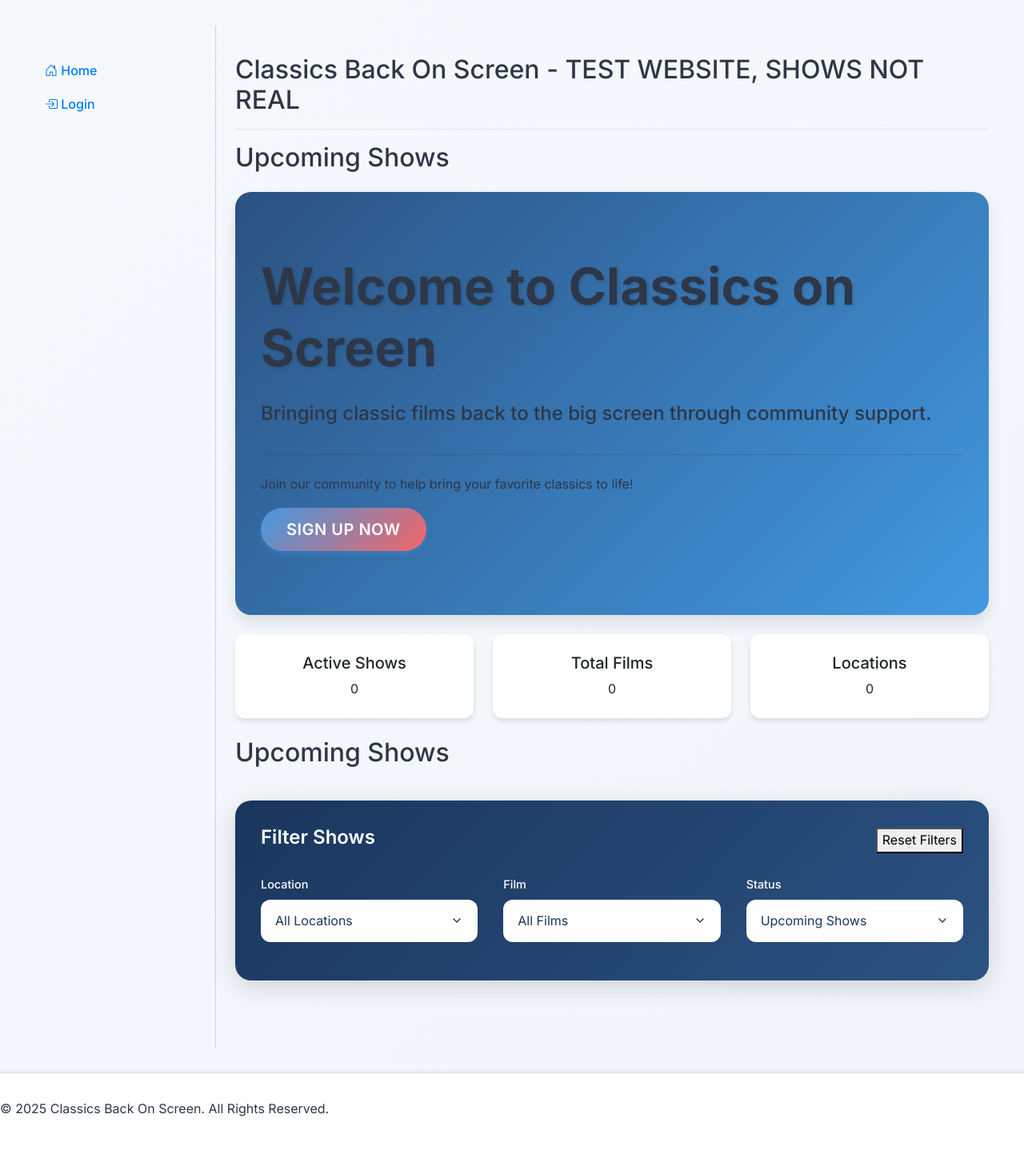
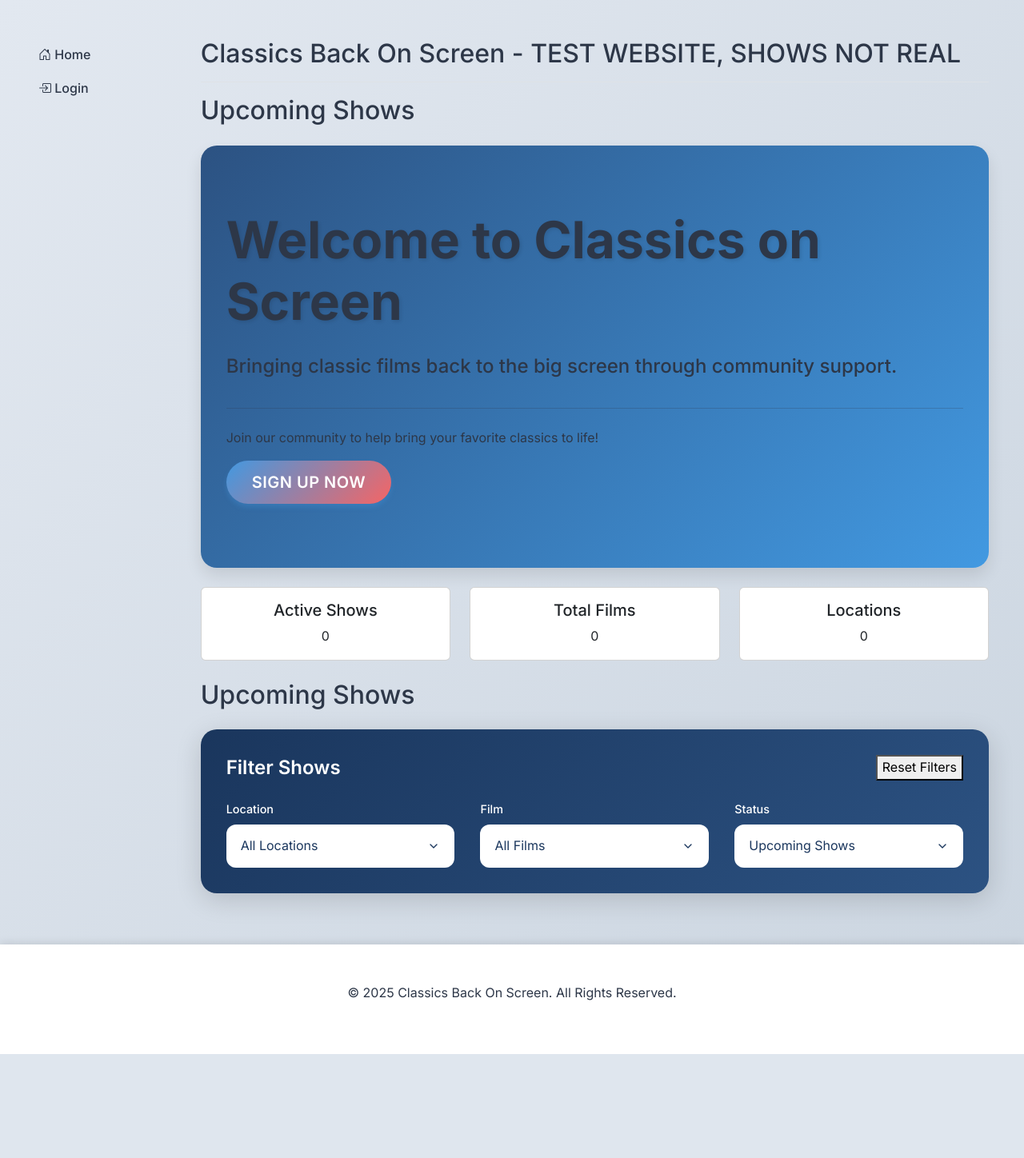
Before and after one commit to betterlucky/ClassicsOnScreen, a Django app: page / in a window 1280 px wide. Shown: the whole page at 80% size. After the commit the page ends 1318 px from the top, so only its background shows below. Run offline with Django 4.2, Linux system fonts and the light colour scheme; data that the repository does not hold is empty.

Commit message:
style update

```diff
--- a/blog/static/css/styles.css
+++ b/blog/static/css/styles.css
@@ -12,15 +12,46 @@
     --transition: all 0.3s cubic-bezier(0.4, 0, 0.2, 1);
 }
 
-/* Base styles */
 body {
-    background: linear-gradient(135deg, #f6f9fc 0%, #f1f5f9 100%);
+    background: linear-gradient(135deg, #e2e8f0 0%, #cbd5e0 100%);  /* Darker gray gradient */
     font-family: 'Inter', system-ui, -apple-system, sans-serif;
     line-height: 1.6;
     color: var(--text-color);
+    min-height: 100vh;
+    display: flex;
+    flex-direction: column;
 }
 
-/* Hero Section Enhancement */
+/* 2. Layout Components */
+
+/* Navigation */
+.navbar {
+    background: rgba(255, 255, 255, 0.9);
+    backdrop-filter: blur(10px);
+    box-shadow: 0 2px 10px rgba(0, 0, 0, 0.1);
+}
+
+.navbar-brand {
+    font-size: 1.5rem;
+    font-weight: 800;
+    background: linear-gradient(135deg, var(--primary-color), var(--secondary-color));
+    -webkit-background-clip: text;
+    background-clip: text;
+    -webkit-text-fill-color: transparent;
+    color: transparent;
+}
+
+.nav-link {
+    font-weight: 500;
+    color: var(--text-color);
+    transition: var(--transition);
+}
+
+.nav-link:hover {
+    color: var(--secondary-color);
+}
+
+/* Hero Section */
 .jumbotron {
     background: linear-gradient(135deg, var(--gradient-start), var(--gradient-end));
     padding: 5rem 2rem;
@@ -55,7 +74,41 @@ body {
     margin-bottom: 2rem;
 }
 
-/* Stats Cards Enhancement */
+/* Footer */
+footer {
+    background: white;
+    padding: 3rem 0;
+    margin-top: auto;
+    box-shadow: 0 -2px 10px rgba(0, 0, 0, 0.1);
+    text-align: center;
+    width: 100%;
+}
+
+footer .container {
+    max-width: 1400px;
+    margin: 0 auto;
+    padding: 0 2rem;
+}
+
+footer .social-links {
+    display: flex;
+    justify-content: center;
+    gap: 2rem;
+}
+
+footer .social-links a {
+    color: var(--text-color);
+    margin: 0 1rem;
+    transition: var(--transition);
+}
+
+footer .social-links a:hover {
+    color: var(--secondary-color);
+}
+
+/* 3. Card Components */
+
+/* Stats Cards */
 .stats-card {
     background: white;
     border-radius: 16px;
@@ -320,12 +281,11 @@ body {
     border: none;
 }
 
-/* Horizontal layout using flexbox */
 .filter-grid {
     display: flex;
     flex-direction: row;
     gap: 2rem;
-    width: 100%; /* Ensure full width */
+    width: 100%;
 }
 
 .filter-item {
@@ -363,62 +323,11 @@ body {
     background: white;
 }
 
-.filter-select:hover {
-    border-color: rgba(255, 255, 255, 0.4);
-    background-color: rgba(255, 255, 255, 0.15);
-}
-
-.filter-select:focus {
-    outline: none;
-    border-color: var(--secondary-color);
-    box-shadow: 0 0 0 3px rgba(66, 153, 225, 0.3);
-}
-
-.active-filters {
-    display: flex;
-    flex-wrap: wrap;
-    gap: 0.5rem;
-    margin-top: 1rem;
-}
-
-/* Shows section spacing */
-.shows-grid {
-    margin-top: 1rem;
-    width: 100%;
-}
-
-/* Date headers */
-h3 {
-    margin: 1rem 0 1rem 0;
-    color: var(--text-color);
-    font-size: 1.5rem;
-    font-weight: 600;
-    border-bottom: 2px solid #edf2f7;
-    padding-bottom: 0.5rem;
-}
-
-/* Show Listings */
-.show-listings {
-    display: flex;
-    flex-direction: column;
-    gap: 1rem;
-    margin-top: 1rem;
-}
-
-/* Footer */
-footer {
-    background: white;
-    padding: 2rem 0;
-    margin-top: auto;
-    box-shadow: 0 -2px 4px rgba(0, 0, 0, 0.1);
-}
-
-/* Keep the existing filter tag styles */
 .filter-tag {
     background: rgba(255, 255, 255, 0.1);
     color: white;
     padding: 0.4rem 0.8rem;
-    border-radius: 20px; /* Keeping rounded corners */
+    border-radius: 20px;
     font-size: 0.9rem;
     display: inline-flex;
     align-items: center;
@@ -513,175 +464,25 @@ footer {
     animation: shimmer 2s infinite linear;
 }
 
-/* Footer Enhancement */
-footer {
-    background: white;
-    padding: 3rem 0;
-    margin-top: auto;
-    box-shadow: 0 -2px 10px rgba(0, 0, 0, 0.1);
+/* 7. Responsive Styles */
+@media (max-width: 992px) {
+    .filter-grid {
+        flex-direction: column;
+        gap: 1rem;
+    }
+
+    .filter-item {
+        width: 100%;
+    }
 }
 
-footer .social-links a {
-    color: var(--text-color);
-    margin: 0 1rem;
-    transition: var(--transition);
-}
-
-footer .social-links a:hover {
-    color: var(--secondary-color);
-}
-
-/* Main container */
-.container-fluid {
-    flex: 1;
-    max-width: 1400px;
-    margin: 0 auto;
-    padding: 2rem;
-}
-
-/* Sidebar */
-.sidebar {
-    background-color: transparent;
-    color: #343a40;
-    width: 250px;
-    padding: 20px;
-    box-sizing: border-box;
-    overflow-y: auto;
-    border-right: 1px solid #ced4da;
-}
-
-.sidebar .nav-link {
-    color: #007bff;
-}
-
-.sidebar .nav-link:hover {
-    background-color: rgba(226, 230, 234, 0.5);
-}
-
-.sidebar-button {
-    display: inline-block; /* Or use a more specific display value */
-    padding: 0.5rem 1rem;
-    border: 1px solid #007bff;
-    border-radius: 0.25rem;
-    color: #343a40;
-    text-decoration: none;
-}
-
-/* Content area */
-.content-wrapper {
-    flex: 1; /* Pushes the footer down when content grows */
-    display: flex;
-    flex-direction: column;
-    padding: 20px;
-    box-sizing: border-box;
-}
-
-.main-content {
-    background-color: #fefefe;
-    border-radius: 8px;
-    padding: 20px;
-    box-shadow: 0 4px 6px rgba(0, 0, 0, 0.1);
-}
-
-.main-header {
-    background-color: #007bff;
-    color: white;
-    padding: 10px 20px;
-    border-radius: 8px;
-    margin-bottom: 20px;
-}
-
-.page-title {
-    color: #007bff;
-}
-
-/* FAQ section */
-.faq-container {
-    margin: 20px 0;
-}
-
-.faq-section {
-    margin-bottom: 20px;
-}
-
-details {
-    margin-bottom: 10px;
-    box-shadow: none; /* Remove shadow */
-    border: none; /* Remove border */
-    padding: 0; /* Remove padding */
-    background-color: transparent; /* Remove background */
-}
-
-summary {
-    cursor: pointer;
-    font-weight: bold;
-    color: #007bff;
-}
-
-summary:hover {
-    text-decoration: underline;
-}
-
-details p {
-    margin: 10px 0 0;
-    color: #343a40;
-    font-style: italic; /* Italicize the FAQ answers */
-}
-
-details[open] {
-    background-color: transparent; /* Ensure no background when open */
-}
-
-/* Card Styles */
-.card {
-    background: white;
-    border-radius: 12px;
-    border: none;
-    box-shadow: var(--card-shadow);
-    transition: var(--transition);
-    overflow: hidden;
-}
-
-.card:hover {
-    transform: translateY(-5px);
-    box-shadow: 0 8px 15px rgba(0, 0, 0, 0.1);
-}
-
-.card-body {
-    padding: 1.5rem;
-}
-
-/* Navigation */
-.nav-link {
-    font-weight: 500;
-    color: var(--text-color);
-    transition: var(--transition);
-}
-
-.nav-link:hover {
-    color: var(--secondary-color);
-}
-
-/* Show Listings */
-.show-listings {
-    display: flex;
-    flex-direction: column;
-    gap: 1rem;
-    margin-top: 1rem;
-}
-
-/* Footer */
-footer {
-    background: white;
-    padding: 2rem 0;
-    margin-top: auto;
-    box-shadow: 0 -2px 4px rgba(0, 0, 0, 0.1);
-}
-
-/* Responsive Design */
 @media (max-width: 768px) {
     .jumbotron h1 {
         font-size: 2.5rem;
+    }
+
+    .filter-section {
+        padding: 1.5rem;
     }
 
     .container-fluid {
```
Also changed, not shown: other parts of blog/static/css/styles.css (+90 -160 lines).
